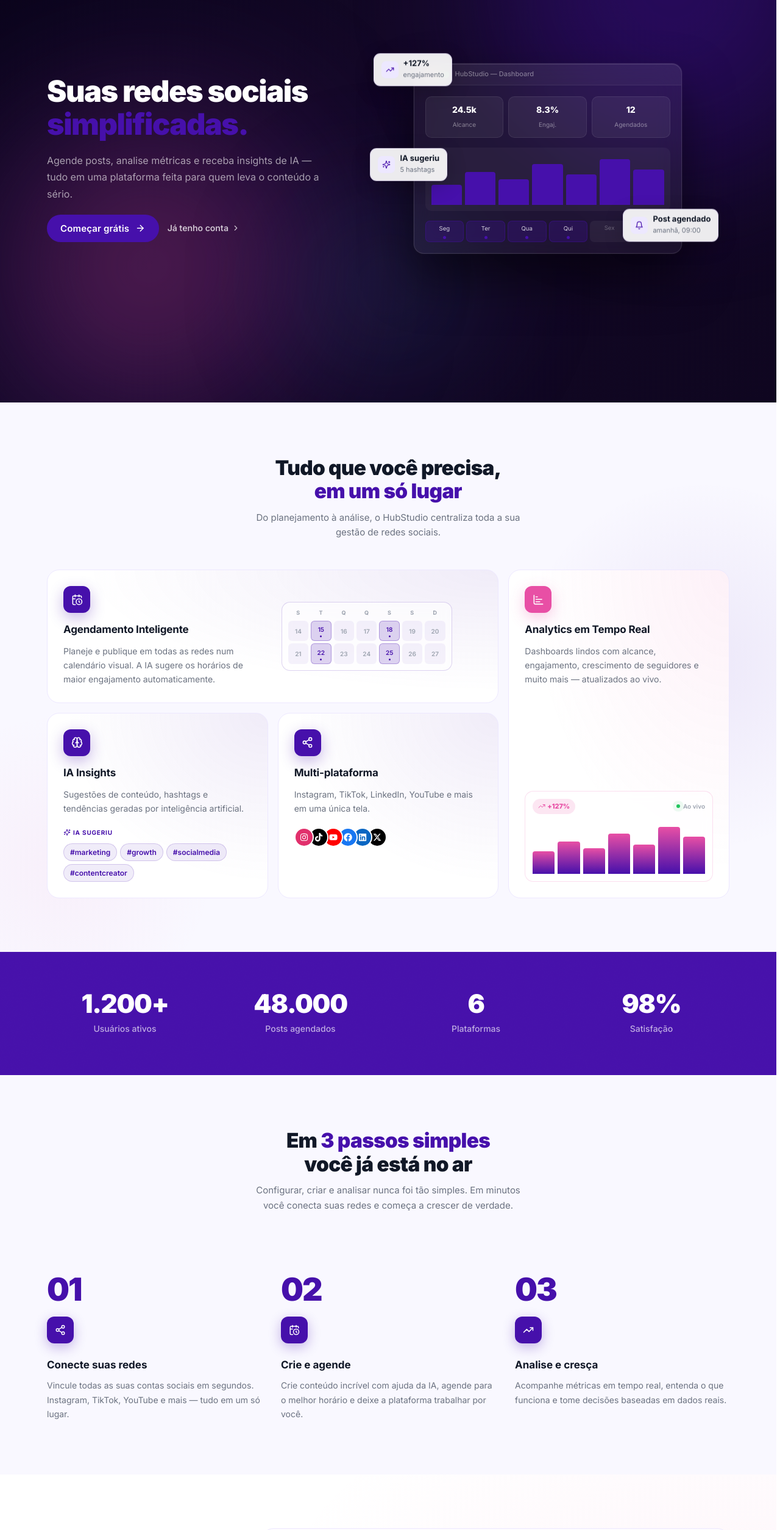
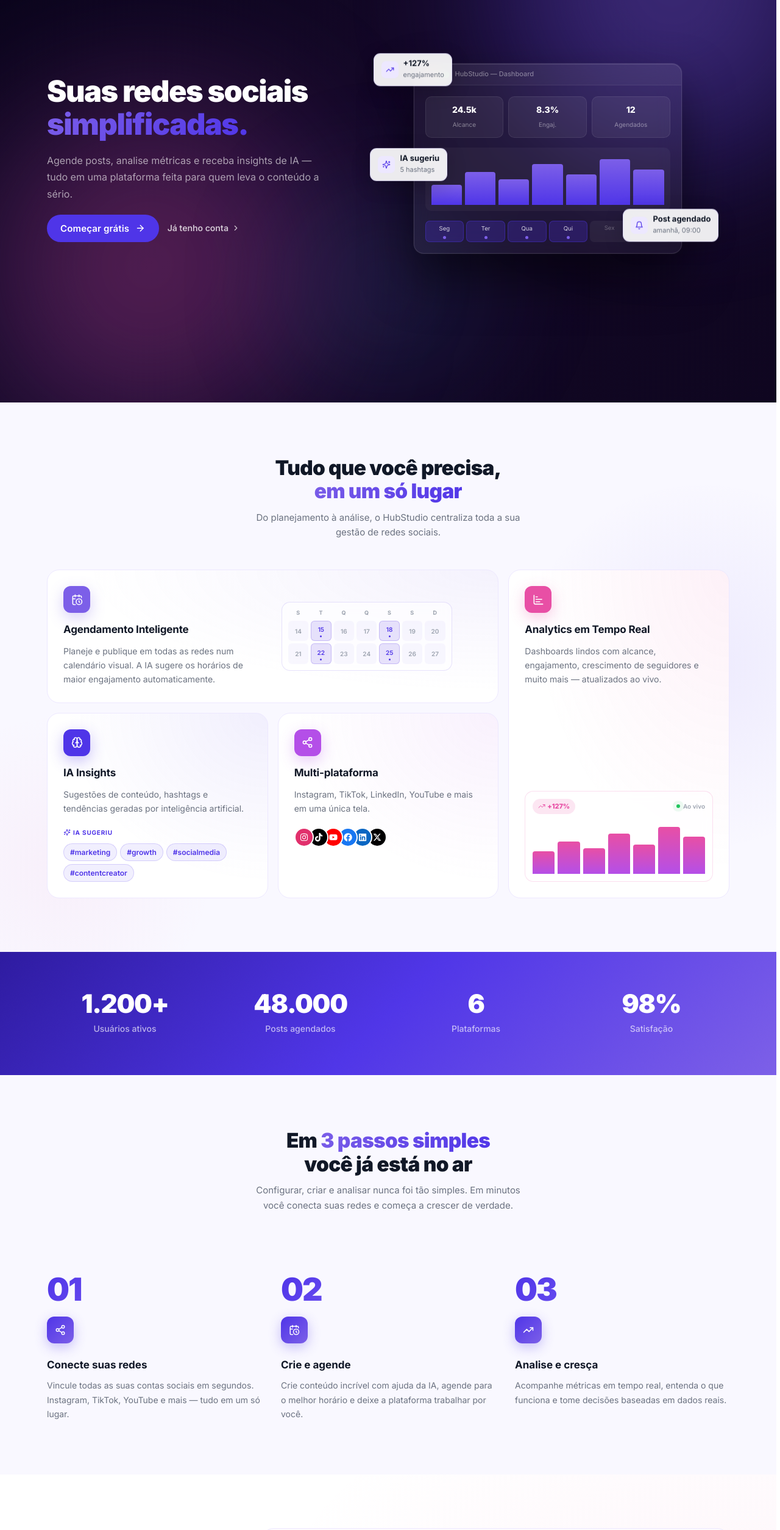
Before and after one commit to brenosemfreio/tcc, a React (Vite) app: page / in a window 1280 px wide. Shown: the part 140-2649 px from the top of the page at 61% size. Built offline with nearby package versions, Linux system fonts and the light colour scheme; no server answers.

Commit message:
chore: auto sync [Claude]

```diff
--- a/src/pages/Landing/Landing.css
+++ b/src/pages/Landing/Landing.css
@@ -13,13 +13,10 @@
   --color-border-light: #F3F4F6;
   --color-card-bg: #FFFFFF;
   --color-sidebar-bg: #FFFFFF;
-  /* TESTE: roxo fixo #4610ab na landing (reverter com git checkout deste arquivo) */
-  --color-primary: #4610ab;
-  --color-primary-hover: #4610ab;
   --color-primary-light: #EDE8FF;
-  --color-primary-muted: rgba(70, 16, 171, 0.12);
+  --color-primary-muted: rgba(79, 53, 232, 0.12);
   --shadow-card: 0 1px 4px rgba(0, 0, 0, 0.06), 0 4px 16px rgba(0, 0, 0, 0.04);
-  --shadow-card-hover: 0 4px 12px rgba(70, 16, 171, 0.12), 0 8px 32px rgba(0, 0, 0, 0.08);
+  --shadow-card-hover: 0 4px 12px rgba(79, 53, 232, 0.12), 0 8px 32px rgba(0, 0, 0, 0.08);
   overflow-x: hidden;
   color: var(--color-text);
   background: var(--color-bg);
@@ -76,14 +73,14 @@
 
 /* ── Utilitários ─────────────────────────────────────────── */
 .l-hero__highlight {
-  background: linear-gradient(135deg, #4610ab 0%, #4610ab 100%);
+  background: linear-gradient(135deg, #7C5FE8 0%, #4F35E8 100%);
   -webkit-background-clip: text;
   -webkit-text-fill-color: transparent;
   background-clip: text;
 }
 
 .l-gradient-text {
-  background: linear-gradient(135deg, #4610ab 0%, #4610ab 100%);
+  background: linear-gradient(135deg, #7C5FE8 0%, #4F35E8 100%);
   -webkit-background-clip: text;
   -webkit-text-fill-color: transparent;
   background-clip: text;
@@ -108,9 +105,9 @@
 }
 
 .l-badge--primary {
-  background: rgba(70, 16, 171, 0.1);
-  border: 1px solid rgba(70, 16, 171, 0.25);
-  color: #4610ab;
+  background: rgba(79, 53, 232, 0.1);
+  border: 1px solid rgba(79, 53, 232, 0.25);
+  color: #4F35E8;
 }
 
 .l-section-head {
@@ -168,7 +165,7 @@
 .l-blob--1 {
   width: 700px;
   height: 700px;
-  background: radial-gradient(circle, rgba(70, 16, 171, 0.5) 0%, rgba(70, 16, 171, 0.2) 70%);
+  background: radial-gradient(circle, rgba(124, 95, 232, 0.5) 0%, rgba(79, 53, 232, 0.2) 70%);
   top: -200px;
   right: -150px;
   animation: blobDrift1 10s ease-in-out infinite;
@@ -177,7 +174,7 @@
 .l-blob--2 {
   width: 550px;
   height: 550px;
-  background: radial-gradient(circle, rgba(232, 79, 165, 0.4) 0%, rgba(70, 16, 171, 0.15) 70%);
+  background: radial-gradient(circle, rgba(232, 79, 165, 0.4) 0%, rgba(180, 79, 232, 0.15) 70%);
   bottom: -100px;
   left: -100px;
   animation: blobDrift2 13s ease-in-out infinite;
@@ -186,7 +183,7 @@
 .l-blob--3 {
   width: 400px;
   height: 400px;
-  background: radial-gradient(circle, rgba(79, 206, 232, 0.2) 0%, rgba(70, 16, 171, 0.1) 70%);
+  background: radial-gradient(circle, rgba(79, 206, 232, 0.2) 0%, rgba(79, 53, 232, 0.1) 70%);
   top: 50%;
   left: 35%;
   animation: blobDrift3 8s ease-in-out infinite;
@@ -359,7 +356,7 @@
 .l-mockup__bar-item {
   flex: 1;
   height: var(--h);
-  background: linear-gradient(180deg, #4610ab, #4610ab);
+  background: linear-gradient(180deg, #7C5FE8, #4F35E8);
   border-radius: 4px 4px 0 0;
   transform-origin: bottom;
 }
@@ -380,8 +377,8 @@
 }
 
 .l-mockup__day.has-post {
-  background: rgba(70, 16, 171, 0.25);
-  border: 1px solid rgba(70, 16, 171, 0.4);
+  background: rgba(79, 53, 232, 0.25);
+  border: 1px solid rgba(79, 53, 232, 0.4);
   color: rgba(255, 255, 255, 0.8);
 }
 
@@ -389,7 +386,7 @@
   width: 5px;
   height: 5px;
   border-radius: 50%;
-  background: #4610ab;
+  background: #7C5FE8;
   margin: 4px auto 0;
 }
 
@@ -398,7 +395,7 @@
   position: absolute;
   background: rgba(255, 255, 255, 0.92);
   backdrop-filter: blur(12px);
-  border: 1px solid rgba(70, 16, 171, 0.12);
+  border: 1px solid rgba(79, 53, 232, 0.12);
   border-radius: 14px;
   padding: 10px 14px;
   display: flex;
@@ -429,7 +426,7 @@
   display: flex;
   align-items: center;
   justify-content: center;
-  color: #4610ab;
+  color: #4F35E8;
   font-size: 1rem;
   flex-shrink: 0;
 }
@@ -468,7 +465,7 @@
 .l-marquee {
   overflow: hidden;
   position: relative;
-  background: linear-gradient(135deg, #4610ab 0%, #4610ab 50%, #4610ab 100%);
+  background: linear-gradient(135deg, #2D1AA0 0%, #4F35E8 50%, #7C5FE8 100%);
   padding: 44px 0;
   display: flex;
   flex-direction: column;
@@ -583,7 +580,7 @@
   height: 720px;
   top: 8%;
   right: -240px;
-  background: radial-gradient(circle, rgba(70, 16, 171, 0.07), transparent 60%);
+  background: radial-gradient(circle, rgba(79, 53, 232, 0.07), transparent 60%);
 }
 .l-features::after {
   width: 600px;
@@ -619,7 +616,7 @@
 }
 
 .l-bento__card:hover {
-  box-shadow: 0 30px 80px rgba(70, 16, 171, 0.12);
+  box-shadow: 0 30px 80px rgba(79, 53, 232, 0.12);
   border-color: color-mix(in srgb, var(--accent) 35%, transparent);
 }
 
@@ -670,7 +667,7 @@
   width: 52px;
   height: 52px;
   border-radius: 14px;
-  background: var(--accent, #4610ab);
+  background: var(--accent, #4F35E8);
   display: flex;
   align-items: center;
   justify-content: center;
@@ -709,7 +706,7 @@
 /* ── Calendar preview (wide) ── */
 .l-bento__preview--calendar {
   background: rgba(255, 255, 255, 0.6);
-  border: 1px solid rgba(70, 16, 171, 0.18);
+  border: 1px solid rgba(124, 95, 232, 0.18);
   border-radius: 14px;
   padding: 12px;
   backdrop-filter: blur(8px);
@@ -746,23 +743,23 @@
   font-size: 0.625rem;
   font-weight: 600;
   color: var(--color-text-muted);
-  background: rgba(70, 16, 171, 0.05);
+  background: rgba(124, 95, 232, 0.05);
   border-radius: 6px;
   border: 1px solid transparent;
   transition: transform 280ms ease;
 }
 
 .l-fp-cal__cell--post {
-  background: rgba(70, 16, 171, 0.18);
-  color: #4610ab;
-  border-color: rgba(70, 16, 171, 0.3);
+  background: rgba(124, 95, 232, 0.18);
+  color: #4F35E8;
+  border-color: rgba(124, 95, 232, 0.3);
 }
 
 .l-fp-cal__dot {
   width: 3px;
   height: 3px;
   border-radius: 50%;
-  background: #4610ab;
+  background: #4F35E8;
 }
 
 .l-bento__card:hover .l-fp-cal__cell--post {
@@ -844,7 +841,7 @@
 .l-fp-chart__bar {
   flex: 1;
   height: var(--h);
-  background: linear-gradient(180deg, #E84FA5, #4610ab);
+  background: linear-gradient(180deg, #E84FA5, #B44FE8);
   border-radius: 4px 4px 0 0;
   transform-origin: bottom;
   transition: transform 420ms cubic-bezier(0.4, 0, 0.2, 1);
@@ -868,7 +865,7 @@
   gap: 4px;
   font-size: 0.625rem;
   font-weight: 700;
-  color: #4610ab;
+  color: #4F35E8;
   letter-spacing: 0.08em;
   text-transform: uppercase;
 }
@@ -880,13 +877,13 @@
 }
 
 .l-fp-tag {
-  background: rgba(70, 16, 171, 0.08);
-  color: #4610ab;
+  background: rgba(79, 53, 232, 0.08);
+  color: #4F35E8;
   padding: 4px 10px;
   border-radius: 999px;
   font-size: 0.75rem;
   font-weight: 600;
-  border: 1px solid rgba(70, 16, 171, 0.18);
+  border: 1px solid rgba(79, 53, 232, 0.18);
   transition: transform 280ms ease, background 280ms ease;
 }
 
@@ -944,7 +941,7 @@
    ══════════════════════════════════════════════════════════ */
 .l-stats {
   position: relative;
-  background: linear-gradient(135deg, #4610ab 0%, #4610ab 50%, #4610ab 100%);
+  background: linear-gradient(135deg, #2D1AA0 0%, #4F35E8 50%, #7C5FE8 100%);
   padding: 80px 0;
   overflow: hidden;
 }
@@ -1020,12 +1017,12 @@
   align-items: center;
   gap: 7px;
   padding: 10px 20px;
-  background: rgba(70, 16, 171, 0.07);
-  border: 1px solid rgba(70, 16, 171, 0.18);
+  background: rgba(79, 53, 232, 0.07);
+  border: 1px solid rgba(79, 53, 232, 0.18);
   border-radius: var(--radius-full);
   font-size: 0.875rem;
   font-weight: 500;
-  color: #4610ab;
+  color: #4F35E8;
 }
 
 .l-steps__grid {
@@ -1048,7 +1045,7 @@
 .l-step__num {
   font-size: 4.5rem;
   font-weight: 900;
-  background: linear-gradient(135deg, #4610ab 0%, #4610ab 100%);
+  background: linear-gradient(135deg, #4F35E8 0%, #9B7BFF 100%);
   -webkit-background-clip: text;
   -webkit-text-fill-color: transparent;
   background-clip: text;
@@ -1060,7 +1057,7 @@
 .l-step__icon {
   width: 52px;
   height: 52px;
-  background: linear-gradient(135deg, #4610ab, #4610ab);
+  background: linear-gradient(135deg, #4F35E8, #7C5FE8);
   border-radius: 14px;
   display: flex;
   align-items: center;
@@ -1068,7 +1065,7 @@
   color: #fff;
   font-size: 1.375rem;
   margin-bottom: 28px;
-  box-shadow: 0 6px 20px rgba(70, 16, 171, 0.3);
+  box-shadow: 0 6px 20px rgba(79, 53, 232, 0.3);
   position: relative;
   z-index: 1;
 }
@@ -1184,7 +1181,7 @@
   height: 640px;
   top: -120px;
   left: -240px;
-  background: radial-gradient(circle, rgba(70, 16, 171, 0.07), transparent 60%);
+  background: radial-gradient(circle, rgba(79, 53, 232, 0.07), transparent 60%);
 }
 .l-pricing::after {
   width: 540px;
@@ -1225,7 +1222,7 @@
 }
 
 .l-toggle__btn--on {
-  background: #4610ab;
+  background: #4F35E8;
 }
 
 .l-toggle__thumb {
@@ -1272,11 +1269,11 @@
 }
 
 .l-plan:hover {
-  box-shadow: 0 20px 60px rgba(70, 16, 171, 0.12);
+  box-shadow: 0 20px 60px rgba(79, 53, 232, 0.12);
 }
 
 .l-plan--highlight {
-  border: 2px solid #4610ab;
+  border: 2px solid #4F35E8;
   background: #fff;
   z-index: 2;
 }
@@ -1286,7 +1283,7 @@
   top: -18px;
   left: 50%;
   transform: translateX(-50%);
-  background: linear-gradient(135deg, #4610ab, #4610ab);
+  background: linear-gradient(135deg, #4F35E8, #7C5FE8);
   color: #fff;
   font-size: 0.8125rem;
   font-weight: 700;
@@ -1318,13 +1315,13 @@
 }
 
 .l-plan--highlight .l-plan__tagline {
-  color: #4610ab;
+  color: #4F35E8;
 }
 
 .l-plan__name {
   font-size: 1.125rem;
   font-weight: 700;
-  color: #4610ab;
+  color: #4F35E8;
 }
 
 .l-plan__price {
@@ -1377,7 +1374,7 @@
 }
 
 .l-plan__check {
-  color: #4610ab;
+  color: #4F35E8;
   font-size: 1rem;
   flex-shrink: 0;
 }
@@ -1465,13 +1462,13 @@
   font-weight: 600;
   color: var(--color-text);
   padding: 10px 14px;
-  background: rgba(70, 16, 171, 0.07);
-  border: 1px solid rgba(70, 16, 171, 0.15);
+  background: rgba(79, 53, 232, 0.07);
+  border: 1px solid rgba(79, 53, 232, 0.15);
   border-radius: 10px;
 }
 
 .l-plan__inherits svg {
-  color: #4610ab;
+  color: #4F35E8;
   font-size: 0.9375rem;
   flex-shrink: 0;
 }
@@ -1483,14 +1480,14 @@
   gap: 10px;
   margin-bottom: 32px;
   padding: 13px 28px;
-  background: linear-gradient(135deg, rgba(70, 16, 171, 0.08), rgba(70, 16, 171, 0.06));
-  border: 1px solid rgba(70, 16, 171, 0.22);
+  background: linear-gradient(135deg, rgba(79, 53, 232, 0.08), rgba(124, 95, 232, 0.06));
+  border: 1px solid rgba(79, 53, 232, 0.22);
   border-radius: 99px;
   width: fit-content;
   margin-inline: auto;
   font-size: 0.9375rem;
   font-weight: 600;
-  color: #4610ab;
+  color: #4F35E8;
 }
 
 /* Trust badges acima dos cards */
@@ -1513,7 +1510,7 @@
 }
 
 .l-pricing__trust svg {
-  color: #4610ab;
+  color: #4F35E8;
   font-size: 1.125rem;
   flex-shrink: 0;
 }
@@ -1539,7 +1536,7 @@
 .l-cta__glow--1 {
   width: 600px;
   height: 600px;
-  background: rgba(70, 16, 171, 0.35);
+  background: rgba(79, 53, 232, 0.35);
   top: -200px;
   left: -100px;
 }
@@ -1577,12 +1574,12 @@
 }
 
 .l-cta__btn {
-  box-shadow: 0 0 40px rgba(70, 16, 171, 0.5) !important;
+  box-shadow: 0 0 40px rgba(79, 53, 232, 0.5) !important;
   transition: box-shadow 300ms !important;
 }
 
 .l-cta__btn:hover {
-  box-shadow: 0 0 60px rgba(70, 16, 171, 0.7) !important;
+  box-shadow: 0 0 60px rgba(79, 53, 232, 0.7) !important;
 }
 
 /* ══════════════════════════════════════════════════════════
@@ -1599,7 +1596,7 @@
   position: absolute;
   inset: 0;
   background:
-    radial-gradient(ellipse at 10% 50%, rgba(70, 16, 171, 0.06) 0%, transparent 50%),
+    radial-gradient(ellipse at 10% 50%, rgba(79, 53, 232, 0.06) 0%, transparent 50%),
     radial-gradient(ellipse at 95% 25%, rgba(232, 79, 165, 0.05) 0%, transparent 45%);
   pointer-events: none;
 }
@@ -1653,13 +1650,13 @@
 }
 
 .l-faq__item:hover {
-  border-color: rgba(70, 16, 171, 0.28);
-  box-shadow: 0 4px 24px rgba(70, 16, 171, 0.07);
+  border-color: rgba(79, 53, 232, 0.28);
+  box-shadow: 0 4px 24px rgba(79, 53, 232, 0.07);
 }
 
 .l-faq__item--open {
-  border-color: rgba(70, 16, 171, 0.35);
-  box-shadow: 0 8px 36px rgba(70, 16, 171, 0.1);
+  border-color: rgba(79, 53, 232, 0.35);
+  box-shadow: 0 8px 36px rgba(79, 53, 232, 0.1);
 }
 
 .l-faq__q {
@@ -1680,8 +1677,8 @@
   transition: color 200ms;
 }
 
-.l-faq__q:hover { color: #4610ab; }
-.l-faq__item--open .l-faq__q { color: #4610ab; }
+.l-faq__q:hover { color: #4F35E8; }
+.l-faq__item--open .l-faq__q { color: #4F35E8; }
 
 .l-faq__icon {
   display: flex;
@@ -1691,14 +1688,14 @@
   width: 32px;
   height: 32px;
   border-radius: 50%;
-  background: rgba(70, 16, 171, 0.08);
-  color: #4610ab;
+  background: rgba(79, 53, 232, 0.08);
+  color: #4F35E8;
   font-size: 1rem;
   transition: background 200ms ease, transform 320ms cubic-bezier(0.16, 1, 0.3, 1);
 }
 
 .l-faq__item--open .l-faq__icon {
-  background: rgba(70, 16, 171, 0.15);
+  background: rgba(79, 53, 232, 0.15);
   transform: rotate(45deg);
 }
 
@@ -1750,8 +1747,8 @@
   width: 38px;
   height: 38px;
   border-radius: 10px;
-  background: rgba(70, 16, 171, 0.08);
-  color: #4610ab;
+  background: rgba(79, 53, 232, 0.08);
+  color: #4F35E8;
   display: inline-flex;
   align-items: center;
   justify-content: center;
@@ -1762,7 +1759,7 @@
 
 .l-faq__item:hover .l-faq__q-icon,
 .l-faq__item--open .l-faq__q-icon {
-  background: rgba(70, 16, 171, 0.16);
+  background: rgba(79, 53, 232, 0.16);
   transform: scale(1.05);
 }
 
@@ -1777,8 +1774,8 @@
   padding: 28px 32px;
   border-radius: 20px;
   background:
-    linear-gradient(135deg, rgba(70, 16, 171, 0.08), rgba(232, 79, 165, 0.05));
-  border: 1px solid rgba(70, 16, 171, 0.22);
+    linear-gradient(135deg, rgba(79, 53, 232, 0.08), rgba(232, 79, 165, 0.05));
+  border: 1px solid rgba(79, 53, 232, 0.22);
   display: flex;
   align-items: center;
   gap: 20px;
@@ -1789,14 +1786,14 @@
   width: 52px;
   height: 52px;
   border-radius: 14px;
-  background: linear-gradient(135deg, #4610ab, #4610ab);
+  background: linear-gradient(135deg, #4F35E8, #7C5FE8);
   color: #fff;
   display: flex;
   align-items: center;
   justify-content: center;
   font-size: 1.25rem;
   flex-shrink: 0;
-  box-shadow: 0 8px 24px rgba(70, 16, 171, 0.3);
+  box-shadow: 0 8px 24px rgba(79, 53, 232, 0.3);
 }
 
 .l-faq__cta-text {
--- a/src/pages/Landing/data.js
+++ b/src/pages/Landing/data.js
@@ -7,7 +7,7 @@ export const FEATURES = [
   {
     slot: 'wide',
     icon: LuCalendarClock,
-    color: '#4610ab',
+    color: '#7C5FE8',
     preview: 'calendar',
     title: 'Agendamento Inteligente',
     desc: 'Planeje e publique em todas as redes num calendário visual. A IA sugere os horários de maior engajamento automaticamente.',
@@ -23,7 +23,7 @@ export const FEATURES = [
   {
     slot: 'sm',
     icon: LuBrain,
-    color: '#4610ab',
+    color: '#4F35E8',
     preview: 'hashtags',
     title: 'IA Insights',
     desc: 'Sugestões de conteúdo, hashtags e tendências geradas por inteligência artificial.',
@@ -31,7 +31,7 @@ export const FEATURES = [
   {
     slot: 'sm',
     icon: LuShare2,
-    color: '#4610ab',
+    color: '#B44FE8',
     preview: 'platforms',
     title: 'Multi-plataforma',
     desc: 'Instagram, TikTok, LinkedIn, YouTube e mais em uma única tela.',
```
